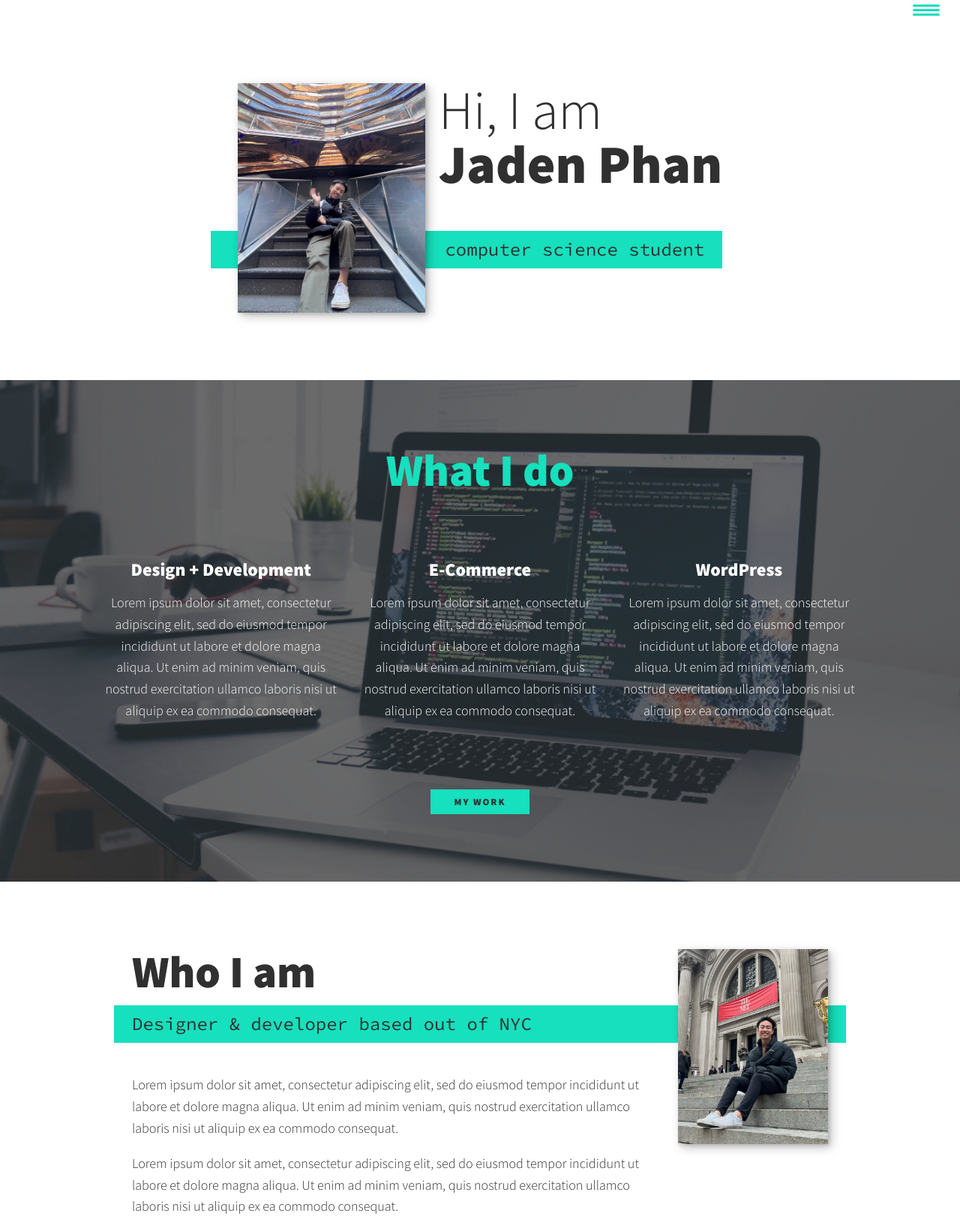
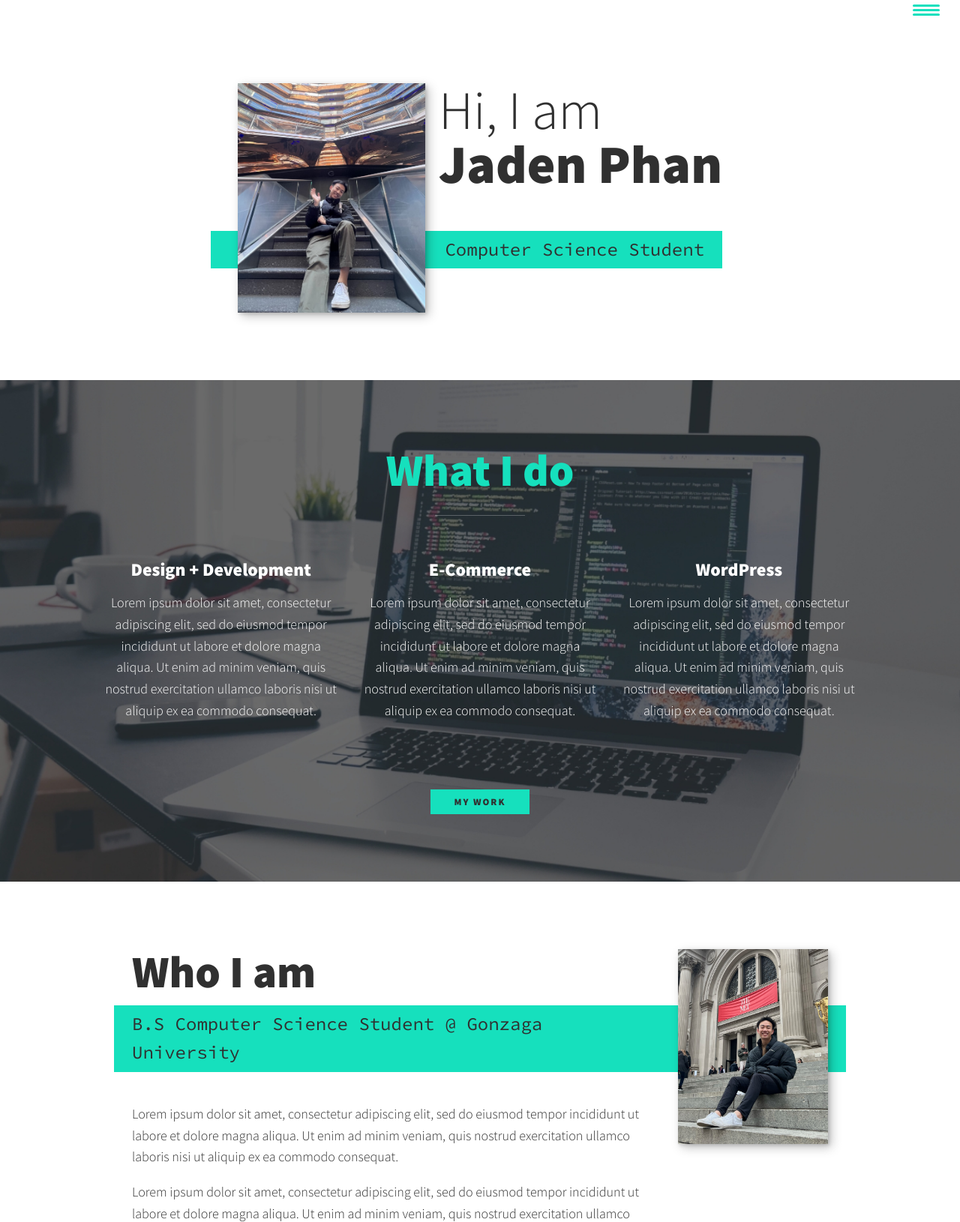
Before and after one commit to jphan10/Website, a plain HTML site: page index.html in a window 1280 px wide. Shown: the part 15-1645 px from the top of the page at 75% size. Drawn offline with nearby package versions, Linux system fonts and the light colour scheme.

Commit message:
Update index.html

```diff
--- a/index.html
+++ b/index.html
@@ -34,7 +34,7 @@
             <h1 class="section__title section__title--intro">
                 Hi, I am <strong>Jaden Phan</strong>
             </h1>
-            <p class="section__subtitle section__subtitle--intro">computer science student</p>
+            <p class="section__subtitle section__subtitle--intro">Computer Science Student</p>
             <img src="img/portrait.JPG" alt="a picture of Jaden Phan smiling" class="intro__img">
         </section>
 
@@ -66,7 +66,7 @@
         <!-- About me -->
         <section class="about-me" id="about">
            <h2 class="section__title section__title--about">Who I am</h2>
-           <p class="section__subtitle section__subtitle--about">Designer & developer based out of NYC</p>
+           <p class="section__subtitle section__subtitle--about">B.S Computer Science Student @ Gonzaga University</p>
 
            <div class="about-me__body">
                <p>Lorem ipsum dolor sit amet, consectetur adipiscing elit, sed do eiusmod tempor incididunt ut labore et dolore magna aliqua. Ut enim ad minim veniam, quis nostrud exercitation ullamco laboris nisi ut aliquip ex ea commodo consequat.</p>
```
